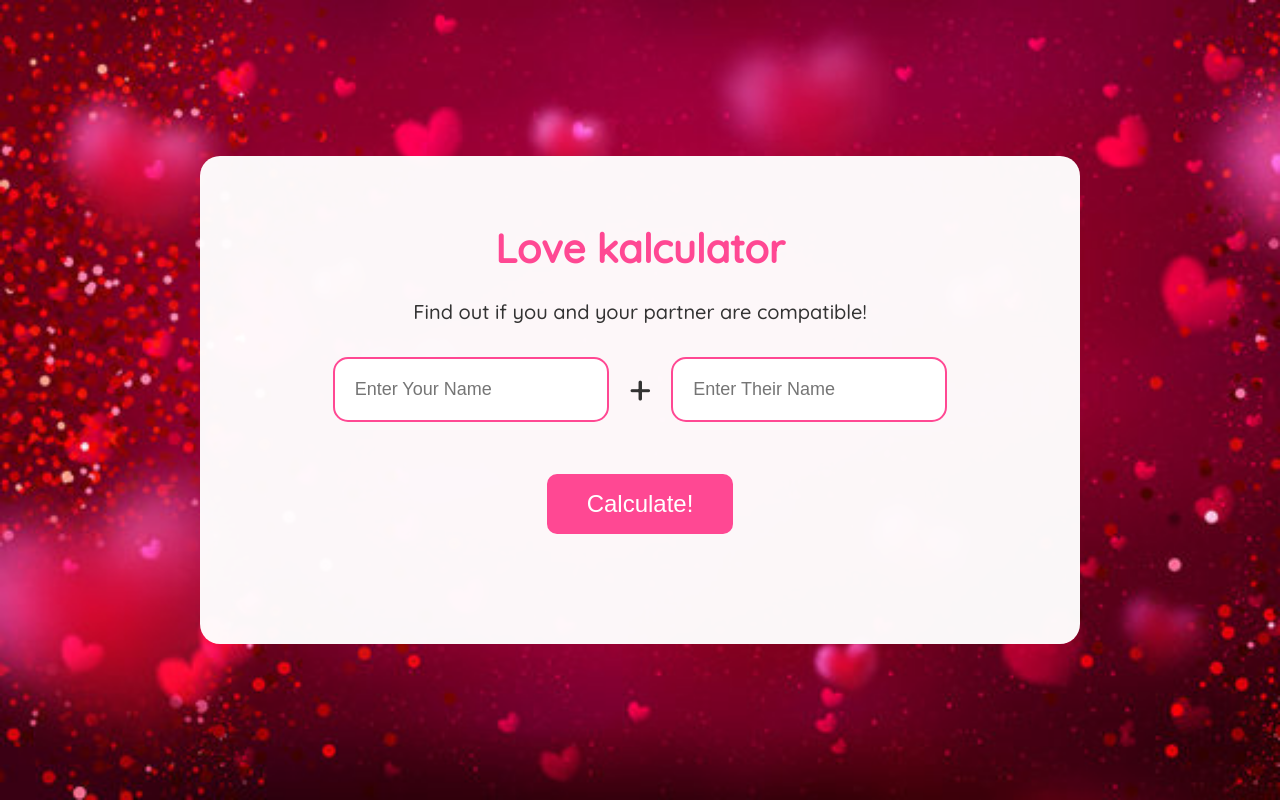
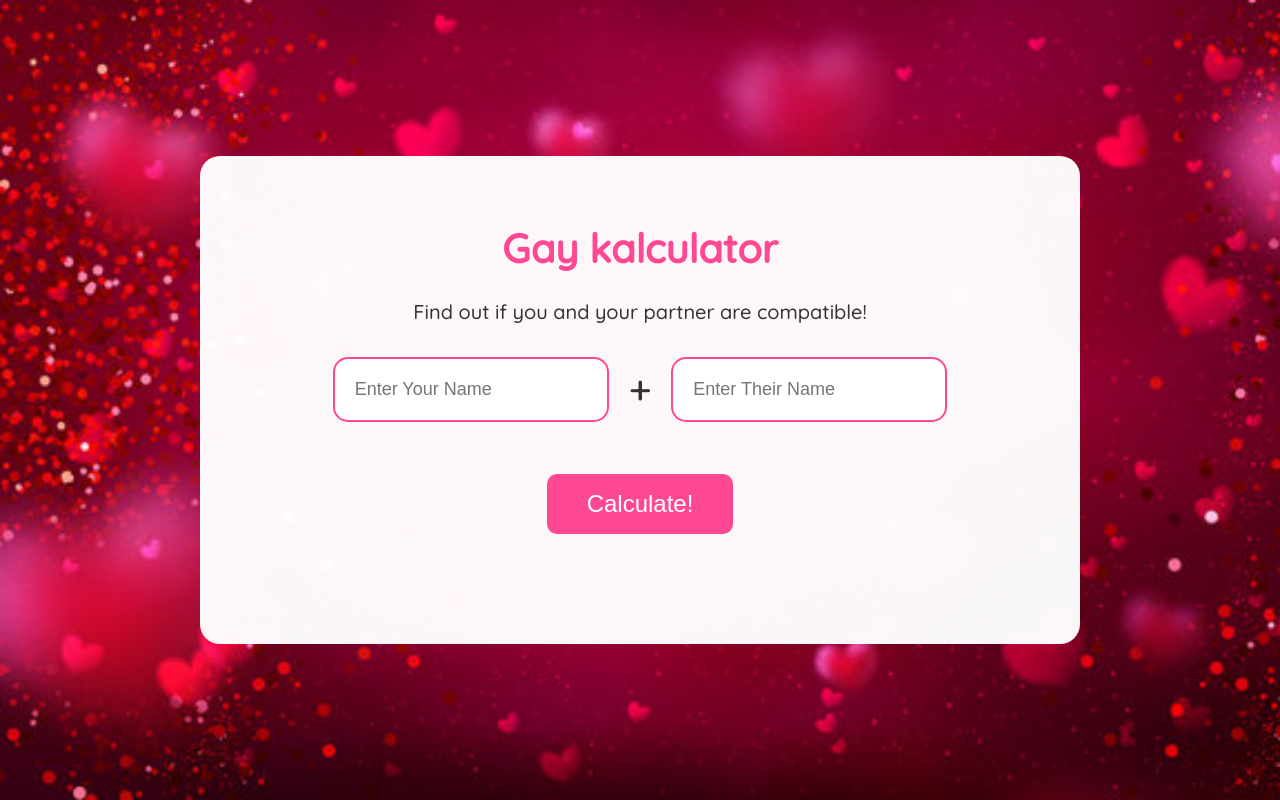
Before and after one commit to beshal7/love-calculator, a plain HTML site: page index.html in a window 1280 px wide. Drawn offline with Linux system fonts and the light colour scheme.

Commit message:
feri change gareko

```diff
--- a/index.html
+++ b/index.html
@@ -12,7 +12,7 @@
 <body>
   <div class="container">
     <header>
-      <h1>Love kalculator</h1>
+      <h1>Gay kalculator</h1>
       <p>Find out if you and your partner are compatible!</p>
     </header>
     <div id="main">
```
